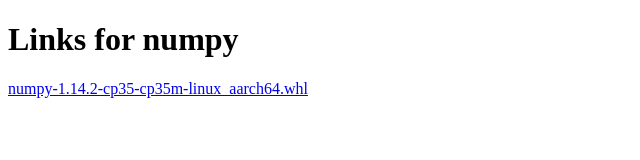
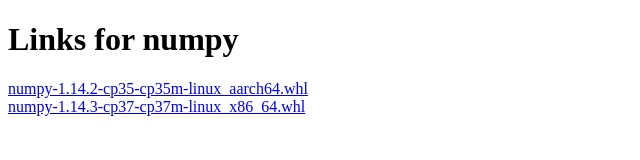
Before and after one commit to lissyx/deepspeech-python-wheels, a plain HTML site: page numpy/index.html in a window 1280 px wide. Shown: the whole page, without its empty margins (0-640 px from the left). Drawn offline with Linux system fonts and the light colour scheme.

Commit message:
Add linux/py37

```diff
--- a/numpy/index.html
+++ b/numpy/index.html
@@ -7,5 +7,6 @@
   <h1>Links for numpy</h1>
 
   <a href="https://lissyx.github.io/deepspeech-python-wheels/numpy/numpy-1.14.2-cp35-cp35m-linux_aarch64.whl#sha256=75c60297923e1aed1d465a617c2e95b3cd6633819809b5fd87cba8ac51488289">numpy-1.14.2-cp35-cp35m-linux_aarch64.whl</a><br/>
+  <a href="https://lissyx.github.io/deepspeech-python-wheels/numpy/numpy-1.14.3-cp37-cp37m-linux_x86_64.whl#sha256=c1dbb17690bfff2a9b71791030137fafda98ea528c936d495e4d58345cd85cef">numpy-1.14.3-cp37-cp37m-linux_x86_64.whl</a><br/>
   </body>
 </html>
```
Also changed, not shown: scipy/index.html (+1 -0 lines), 2 other files.
